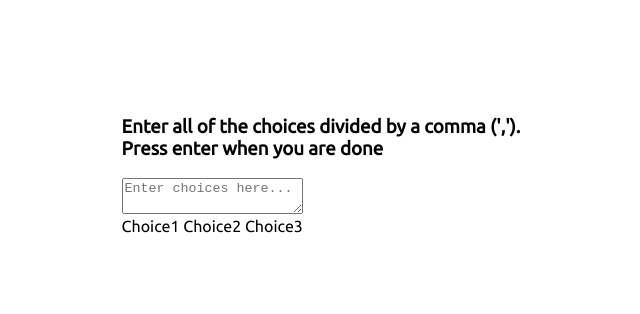
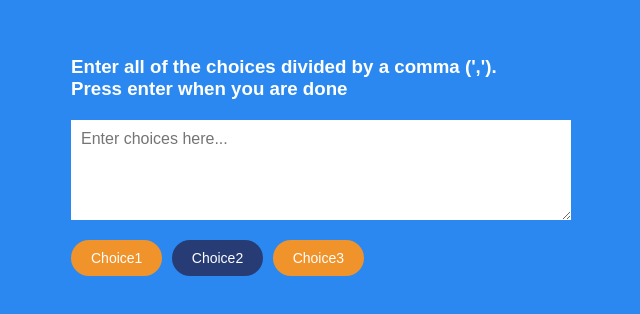
Before and after one commit to MohamadShariat/random-choice-picker, a plain HTML site: page index.html in a window 1280 px wide. Shown: the part 234-548 px from the top of the page, without its empty margins (319-959 px from the left). Drawn offline with Linux system fonts and the light colour scheme; a web font is replaced by a local one.

Commit message:
the css part is created

```diff
--- a/index.html
+++ b/index.html
@@ -17,7 +17,7 @@
 
         <div id="tags">
             <span class="tag">Choice1</span>
-            <span class="tag">Choice2</span>
+            <span class="tag highlight">Choice2</span>
             <span class="tag">Choice3</span>
         </div>
     </div>
--- a/styles.css
+++ b/styles.css
@@ -1,11 +1,12 @@
-@import url("https://fonts.googleapis.com/css?family=Ubuntu");
+@import url("https://fonts.googleapis.com/css?family=Muli&display=swap");
 
 * {
   box-sizing: border-box;
 }
 
 body {
-  font-family: "Ubuntu", sans-serif;
+  background-color: #2b88f0;
+  font-family: "Muli", sans-serif;
   display: flex;
   align-items: center;
   justify-content: center;
@@ -13,3 +14,37 @@ body {
   overflow: hidden;
   margin: 0;
 }
+
+h3 {
+  color: #fff;
+  margin: 10px 0 20px;
+}
+
+textarea {
+  border: none;
+  display: block;
+  width: 100%;
+  height: 100px;
+  font-family: inherit;
+  padding: 10px;
+  margin: 0 0 20px;
+  font-size: 16px;
+}
+
+.container {
+  width: 500px;
+}
+
+.tag {
+  background-color: #f0932b;
+  color: #fff;
+  border-radius: 50px;
+  padding: 10px 20px;
+  margin: 0 5px 10px 0;
+  font-size: 14px;
+  display: inline-block;
+}
+
+.tag.highlight {
+  background-color: #273c75;
+}
```
